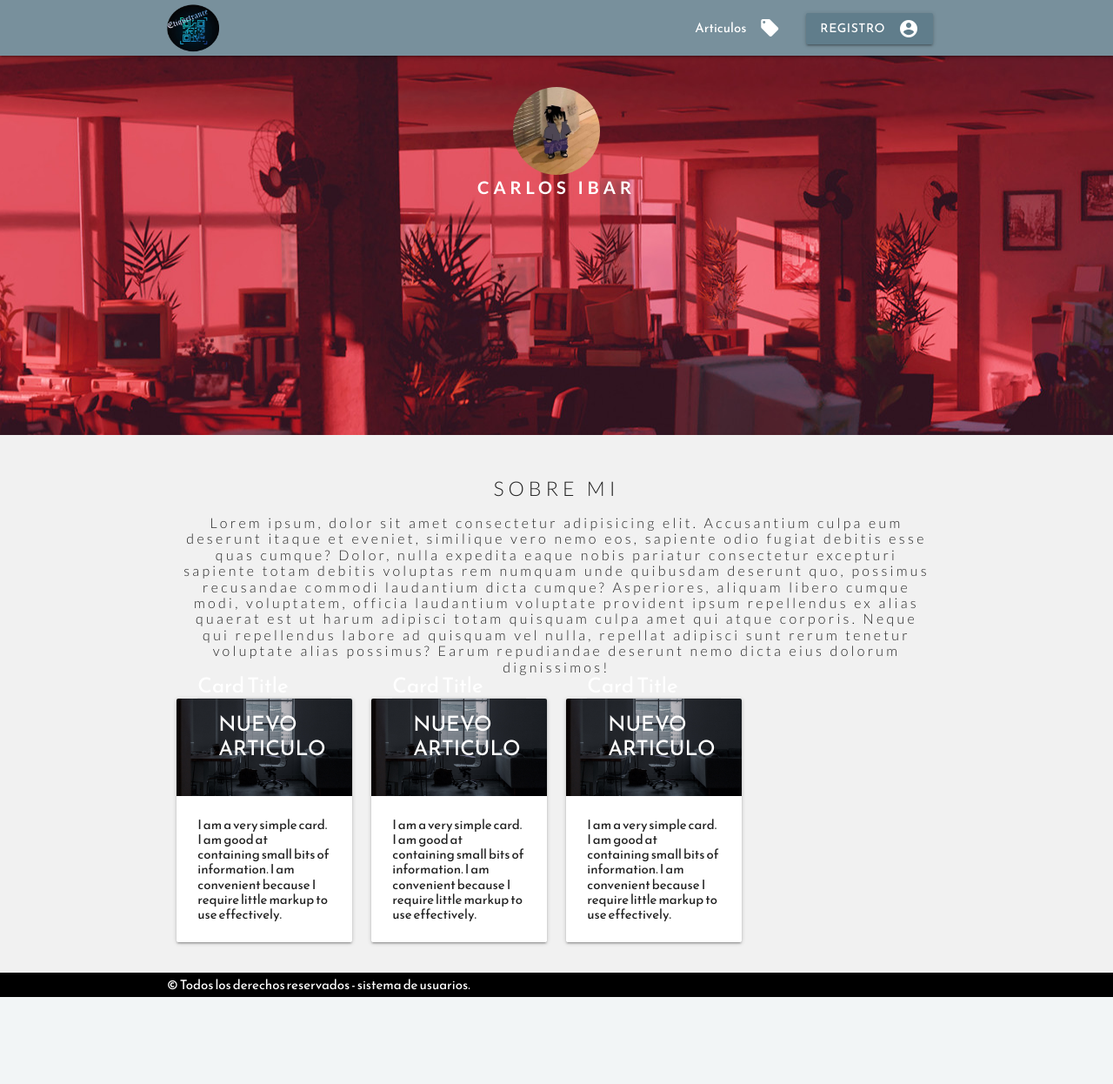
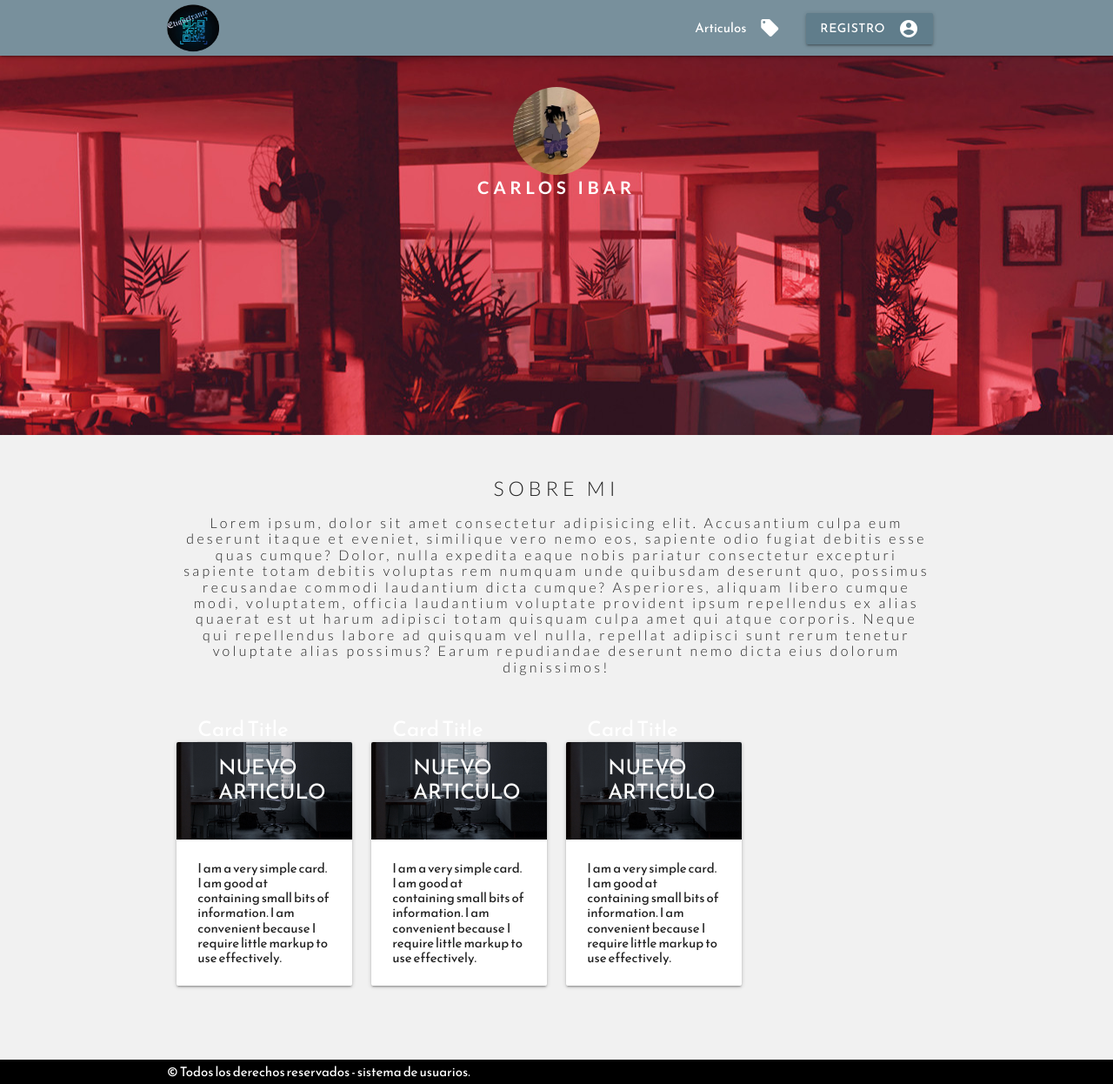
Before and after one commit to carlosibarcaim/Proyecto-1, a PHP site: page /profile.php in a window 1280 px wide. Shown: the whole page at 87% size. Before the commit the page ends 1146 px from the top, so only its background shows below. Run offline with PHP 8.4, Linux system fonts and the light colour scheme.

Commit message:
Add files via upload

```diff
--- a/sistema_usuarios/css/main.css
+++ b/sistema_usuarios/css/main.css
@@ -162,6 +162,11 @@
     font-size: 16px;
 }
 
+main.user-profile .articles-post-user-profile{
+    padding: 50px 0px;
+}
+
+
 /*===============
 FOOTER
 ===============*/
```
